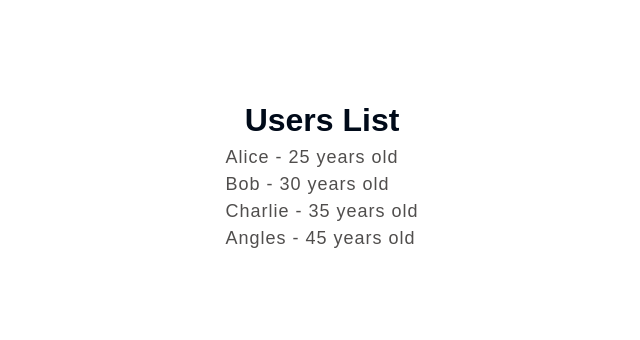
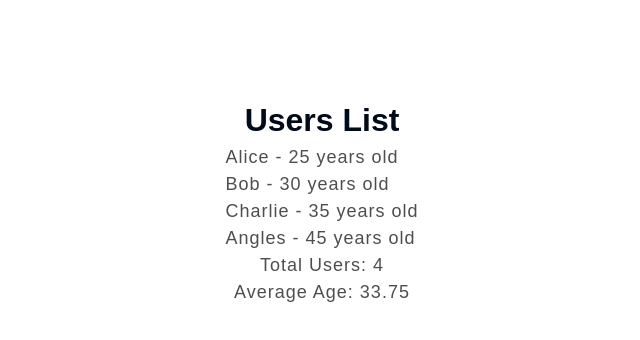
Before and after one commit to teertharaj07/React-Journey-2025, a React app: page / in a window 1280 px wide. Shown: the top 340 px of the page, without its empty margins (318-958 px from the left). Built offline with nearby package versions, Linux system fonts and the light colour scheme; the HTML template or start-up script is replaced by a standard one.

Commit message:
day 30 Darived State in react

```diff
--- a/src/components/DericedState.jsx
+++ b/src/components/DericedState.jsx
@@ -27,6 +27,32 @@ import { useState } from "react";
 
 
 //02. by useState() hooks --state variable
+// export const DerivedState = () => {
+//     const [users, setUsers] = useState([
+//       { name: "Alice", age: 25 },
+//       { name: "Bob", age: 30 },
+//       { name: "Charlie", age: 35 },
+//       { name: "Angles", age: 45 },
+//     ]);
+
+
+
+//     return (
+//       <div className="main-div">
+//         <h1>Users List</h1>
+//         <ul>
+//           {users.map((user, index) => (
+//             <li key={index}>
+//               {user.name} - {user.age} years old
+//             </li>
+//           ))}
+//         </ul>
+
+//       </div>
+//     );
+//   };
+
+//day -30 Darived state in state in react
 export const DerivedState = () => {
   const [users, setUsers] = useState([
     { name: "Alice", age: 25 },
@@ -35,7 +61,12 @@ export const DerivedState = () => {
     { name: "Angles", age: 45 },
   ]);
 
-
+  // Derived state: count of users
+  console.log(users);
+  const userCount = users.length;
+  // Derived state: average age of users
+  const averageAge =
+    users.reduce((accum, curElem) => accum + curElem.age, 0) / userCount;
 
   return (
     <div className="main-div">
@@ -47,40 +78,8 @@ export const DerivedState = () => {
           </li>
         ))}
       </ul>
-
+      <p>Total Users: {userCount}</p>
+      <p>Average Age: {averageAge}</p>
     </div>
   );
 };
-
-
-
-// export const DerivedState = () => {
-//   const [users, setUsers] = useState([
-//     { name: "Alice", age: 25 },
-//     { name: "Bob", age: 30 },
-//     { name: "Charlie", age: 35 },
-//     { name: "Angles", age: 45 },
-//   ]);
-
-//   // Derived state: count of users
-//   console.log(users);
-//   const userCount = users.length;
-//   // Derived state: average age of users
-//   const averageAge =
-//     users.reduce((accum, curElem) => accum + curElem.age, 0) / userCount;
-
-//   return (
-//     <div className="main-div">
-//       <h1>Users List</h1>
-//       <ul>
-//         {users.map((user, index) => (
-//           <li key={index}>
-//             {user.name} - {user.age} years old
-//           </li>
-//         ))}
-//       </ul>
-//       <p>Total Users: {userCount}</p>
-//       <p>Average Age: {averageAge}</p>
-//     </div>
-//   );
-// };
```
Also changed, not shown: my notes/30_Darived_State_in_react.md (added, +17 -0 lines). Lines whose indentation alone changed are shown as unchanged.
